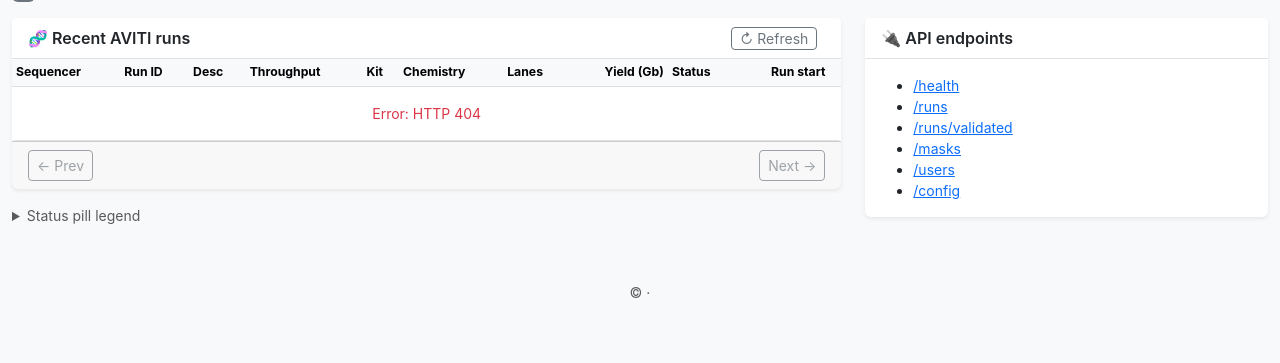
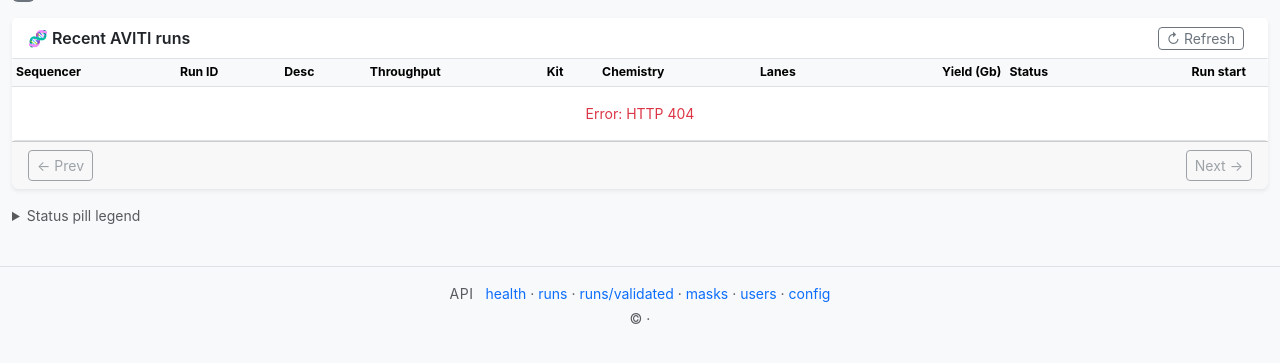
Before and after one commit to Nucleomics-VIB/aviti-tools, a Python web app: template aviti_test_mask/webui/templates/index.html in a window 1280 px wide. Shown: the part 97-460 px from the top of the page. Run offline with Jinja, Linux system fonts and the light colour scheme; the template is opened without the code that fills it, so the values that code supplies are empty; some libraries are stand-ins or nearby versions.

Commit message:
ui(webui): move API endpoints to page footer; runs table goes full-width
- Removed the right-column API endpoints card from the index page.
- Endpoint links now live in the persistent base.html footer
  (compact pipe-separated row: health · runs · runs/validated · masks
  · users · config), available on every page.
- Index runs table promoted from col-md-8 to col-12 — fills the full
  width now that the right column is gone, useful for the 11-column
  table that previously needed horizontal scroll on narrower viewports.

Co-Authored-By: Claude Opus 4.7 (1M context) <noreply@anthropic.com>

```diff
--- a/aviti_test_mask/webui/templates/base.html
+++ b/aviti_test_mask/webui/templates/base.html
@@ -43,7 +43,16 @@
         {% block content %}{% endblock %}
     </main>
 
-    <footer class="text-center text-muted small py-3 mt-4">
+    <footer class="text-center text-muted small py-3 mt-4 border-top">
+        <div class="mb-1">
+            <span class="text-uppercase me-2" style="letter-spacing: 0.5px;">API</span>
+            <a href="/api/v1/health" class="text-decoration-none">health</a> ·
+            <a href="/api/v1/runs?page=1&amp;per_page=10" class="text-decoration-none">runs</a> ·
+            <a href="/api/v1/runs/validated?page=1&amp;per_page=10" class="text-decoration-none">runs/validated</a> ·
+            <a href="/api/v1/masks" class="text-decoration-none">masks</a> ·
+            <a href="/api/v1/users" class="text-decoration-none">users</a> ·
+            <a href="/api/v1/config" class="text-decoration-none">config</a>
+        </div>
         © {{ org_name }} · <a href="mailto:{{ support_email }}">{{ support_email }}</a>
     </footer>
 
--- a/aviti_test_mask/webui/templates/index.html
+++ b/aviti_test_mask/webui/templates/index.html
@@ -15,7 +15,7 @@
 </div>
 
 <div class="row">
-  <div class="col-md-8">
+  <div class="col-12">
     <div class="card mb-3">
       <div class="card-header d-flex justify-content-between align-items-center">
         <span>🧬 Recent AVITI runs</span>
@@ -96,21 +96,6 @@
     </details>
   </div>
 
-  <div class="col-md-4">
-    <div class="card">
-      <div class="card-header">🔌 API endpoints</div>
-      <div class="card-body small">
-        <ul class="mb-0">
-          <li><a href="/api/v1/health">/health</a></li>
-          <li><a href="/api/v1/runs?page=1&per_page=10">/runs</a></li>
-          <li><a href="/api/v1/runs/validated?page=1&per_page=10">/runs/validated</a></li>
-          <li><a href="/api/v1/masks">/masks</a></li>
-          <li><a href="/api/v1/users">/users</a></li>
-          <li><a href="/api/v1/config">/config</a></li>
-        </ul>
-      </div>
-    </div>
-  </div>
 </div>
 {% endblock %}
 
```
